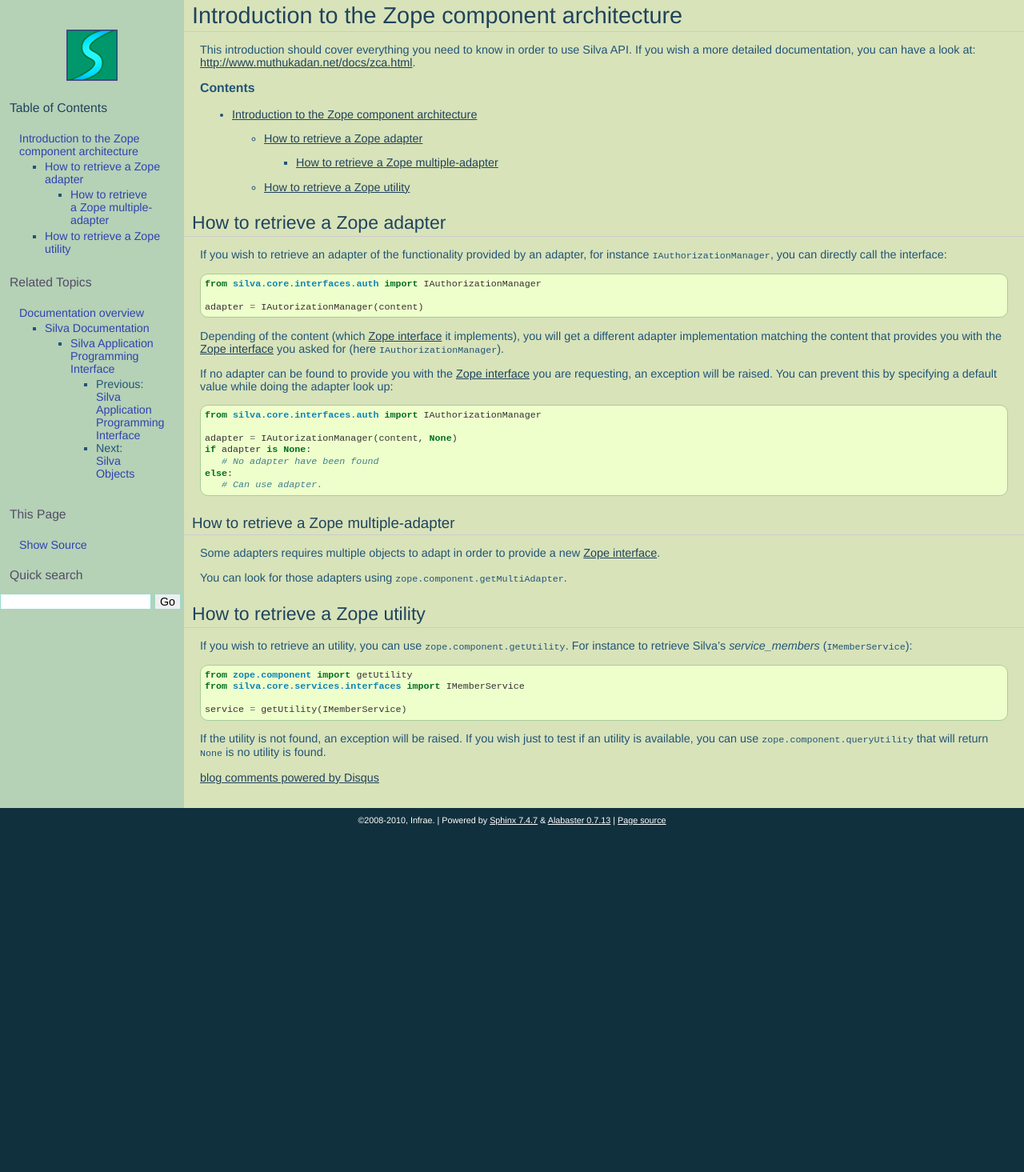
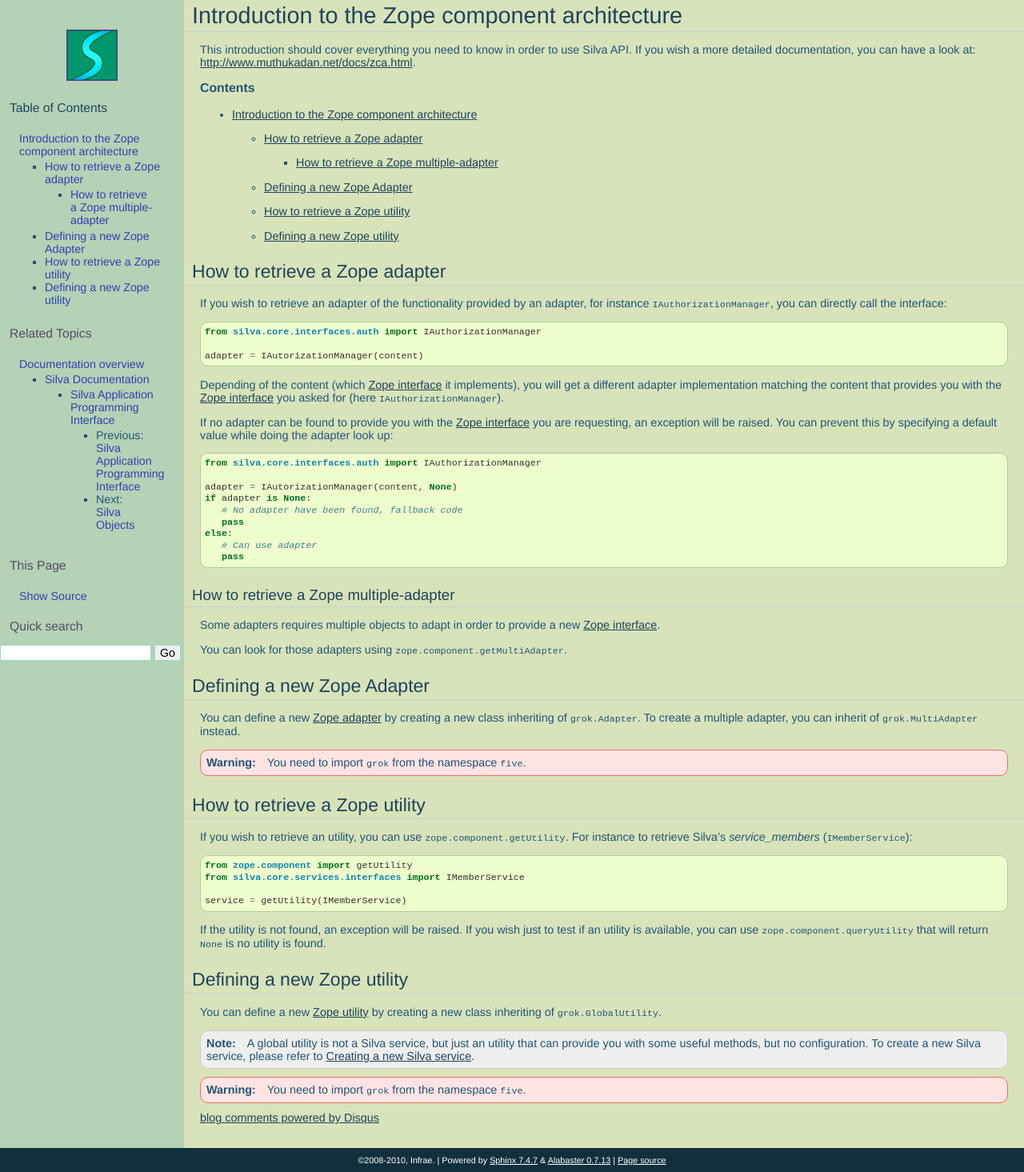
Before and after one commit to silvacms/documentation, a Sphinx documentation site: the page built from source/silva/api/zca.rst, in a window 1280 px wide. Shown: the whole page at 80% size. Built offline with Sphinx 7.4.7, drawn with Linux system fonts in a browser that asks for light colours; pages that are not in the unit, such as notebooks, are missing from menus; comment, search, counter and statistics services are not loaded; cross-references to code outside the pages are shown as plain code; before the commit the page ends 1040 px from its top, so only the background shows below that.

Commit message:
Work on documentation.

```diff
--- a/source/conf.py
+++ b/source/conf.py
@@ -25,7 +25,13 @@
 # coming with Sphinx (named 'sphinx.ext.*') or your custom ones.
 extensions = [
     'sphinx.ext.autodoc',
+    'sphinx.ext.intersphinx',
     'sphinxcontrib.infrae']
+
+intersphinx_mapping = {
+    'grok': ('http://grok.zope.org/doc/1.2.1', None),
+    'python': ('http://docs.python.org/release/2.6.6/', None),
+    }
 
 # inheritance_graph_attrs = dict(rankdir="TB", size='"20, 20"', fontsize=14)
 
--- a/source/silva/api/zca.rst
+++ b/source/silva/api/zca.rst
@@ -39,9 +39,11 @@
 
    adapter = IAutorizationManager(content, None)
    if adapter is None:
-      # No adapter have been found
+      # No adapter have been found, fallback code
+      pass
    else:
-      # Can use adapter.
+      # Can use adapter
+      pass
 
 
 How to retrieve a Zope multiple-adapter
@@ -52,6 +54,18 @@
 
 You can look for those adapters using
 ``zope.component.getMultiAdapter``.
+
+
+Defining a new Zope Adapter
+---------------------------
+
+You can define a new :term:`Zope adapter` by creating a new class
+inheriting of :py:class:`grok.Adapter`. To create a multiple adapter,
+you can inherit of :py:class:`grok.MultiAdapter` instead.
+
+.. warning::
+
+   You need to import ``grok`` from the namespace ``five``.
 
 
 How to retrieve a Zope utility
@@ -75,3 +89,21 @@
 just to test if an utility is available, you can use
 ``zope.component.queryUtility`` that will return ``None`` is no
 utility is found.
+
+
+Defining a new Zope utility
+---------------------------
+
+You can define a new :term:`Zope utility` by creating a new class
+inheriting of :py:class:`grok.GlobalUtility`.
+
+.. note::
+
+   A global utility is not a Silva service, but just an utility that
+   can provide you with some useful methods, but no configuration. To
+   create a new Silva service, please refer to
+   :ref:`creating-a-new-silva-service`.
+
+.. warning::
+
+   You need to import ``grok`` from the namespace ``five``.
--- a/source/silva/services.rst
+++ b/source/silva/services.rst
@@ -1,3 +1,6 @@
+
+.. _creating-a-new-silva-service:
+
 Creating a new Silva service
 ============================
 
```
